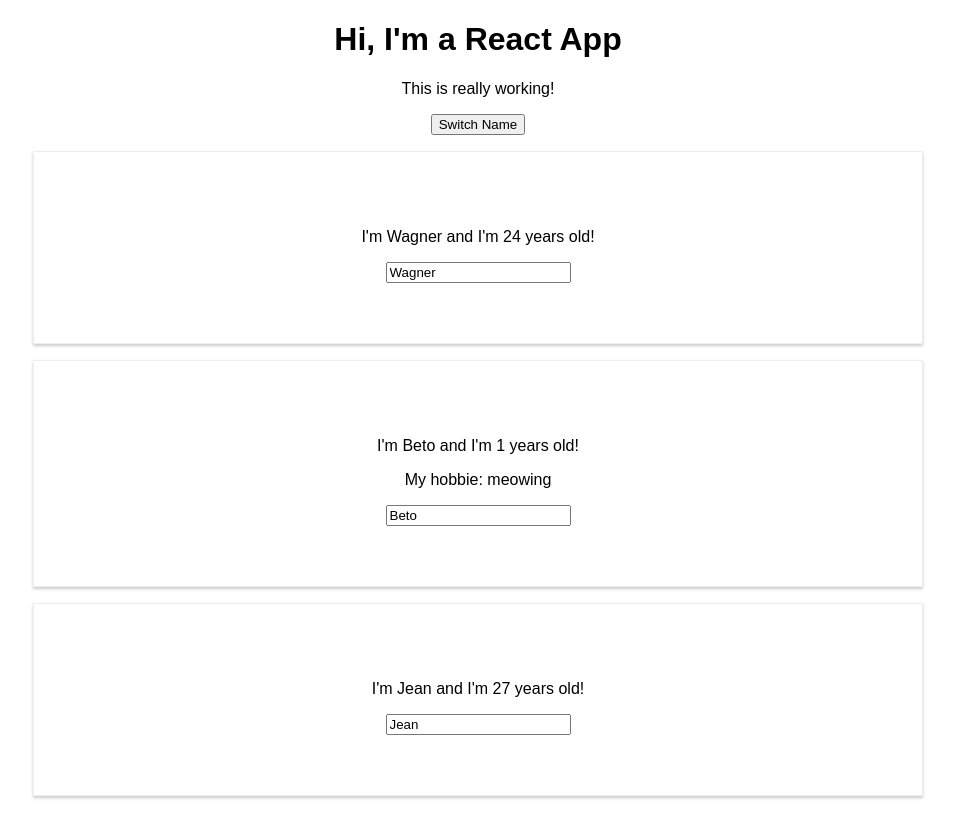
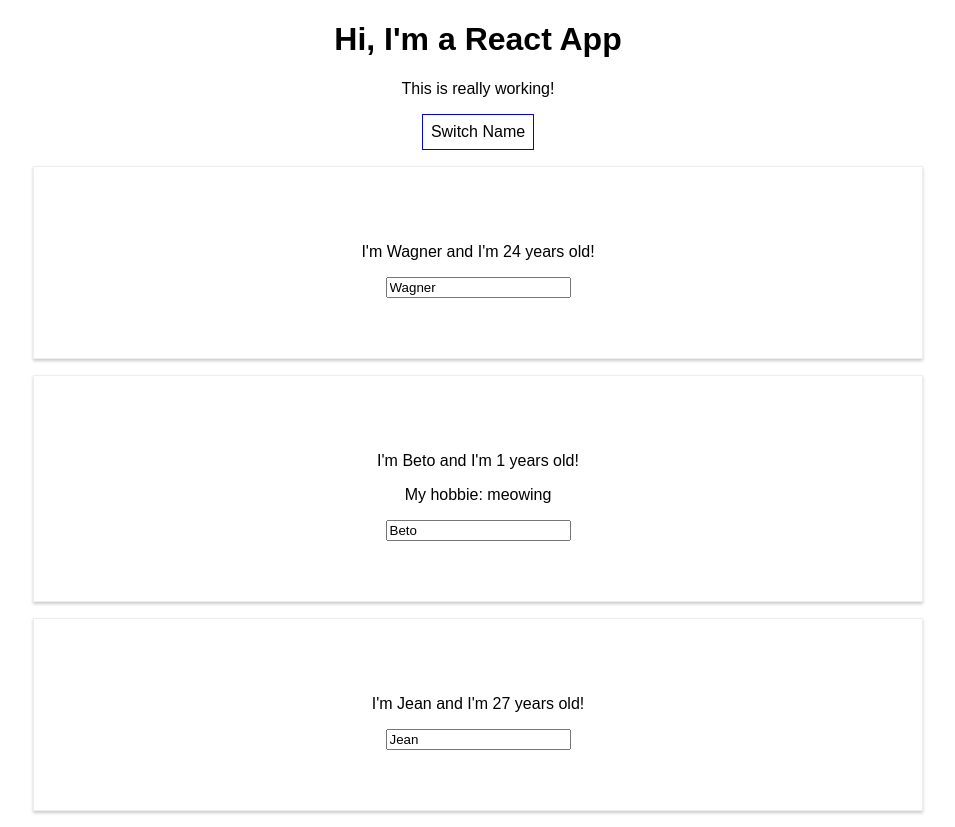
Before and after one commit to palaciowagner/react-guide, a React (Create React App) app: page / in a window 1280 px wide. Shown: the whole page, without its empty margins (162-1117 px from the left). Built offline with nearby package versions, Linux system fonts and the light colour scheme.

Commit message:
adding style to switch name button through component js

```diff
--- a/src/App.js
+++ b/src/App.js
@@ -33,11 +33,21 @@
   }
 
   render() {
+    const style ={
+      backgroundColor: 'white',
+      font: 'inherit',
+      border: '1px solid blue',
+      padding: '8px',
+      cursor: 'pointer'
+    }
+
     return (
       <div className="App">
         <h1>Hi, I'm a React App</h1>
         <p>This is really working!</p>
-        <button onClick={() => this.switchNameHandler('Vanjie')}>Switch Name</button>
+        <button
+          style = {style}
+          onClick={() => this.switchNameHandler('Vanjie')}>Switch Name</button>
         <Person
           name={this.state.persons[0].name}
           age={this.state.persons[0].age} />
```
